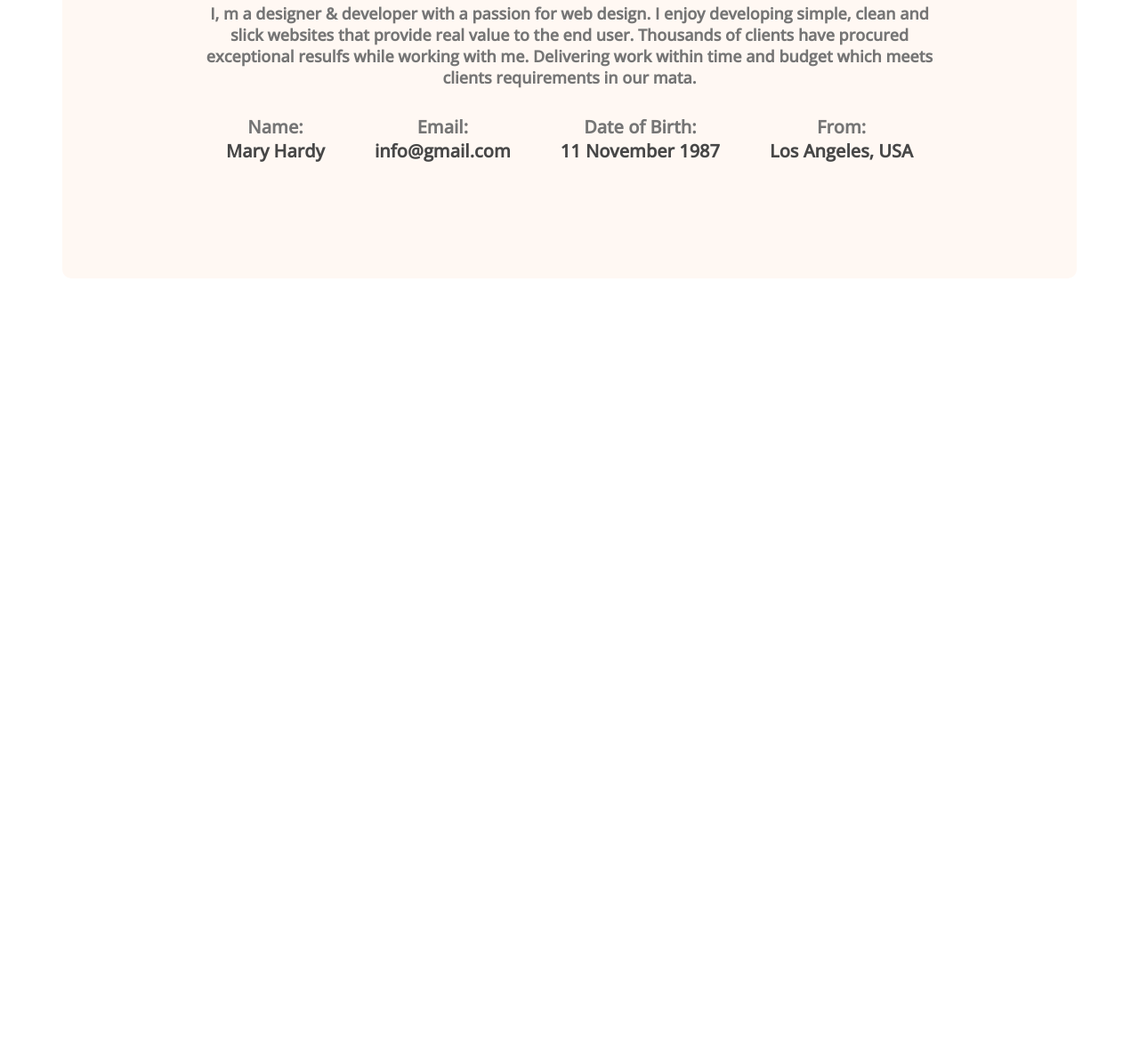
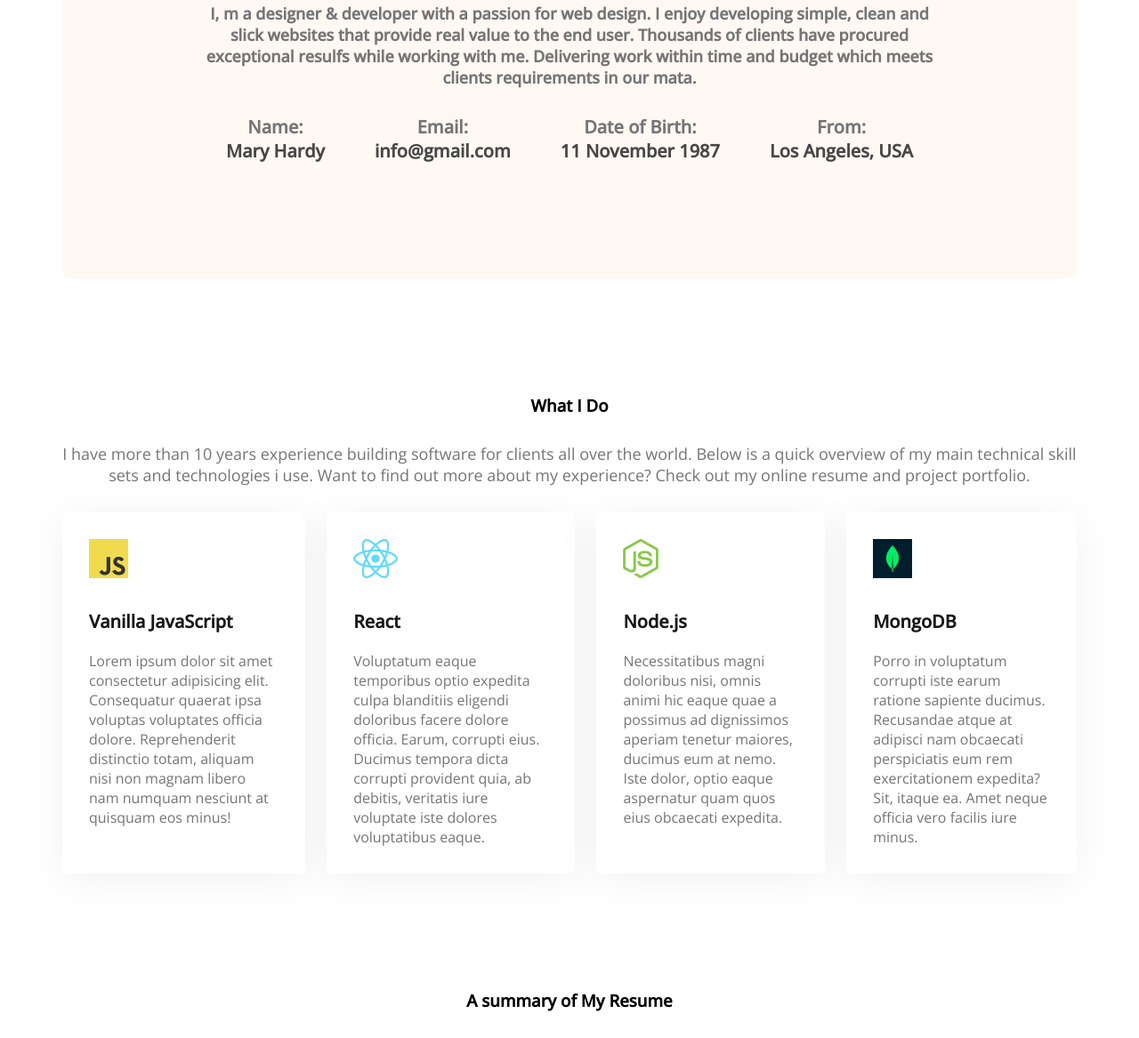
Before and after one commit to Al-Amin5657/my-developer-portfolio, a plain HTML site: page index.html in a window 1280 px wide. Shown: the part 1183-2350 px from the top of the page at 89% size. Before the commit the page ends 1496 px from the top, so only its background shows below. Drawn offline with nearby package versions, Linux system fonts and the light colour scheme.

Commit message:
added skill

```diff
--- a/index.html
+++ b/index.html
@@ -67,6 +67,51 @@
                 </div>
             </div>
         </section>
+        <!-- section what i do -->
+        <section class="what-i-do">
+            <h3 class="section-title">What I Do</h3>
+            <p class="experience">I have more than 10 years experience building software for clients all over the world.
+                Below is a quick
+                overview of my main technical skill sets and technologies i use. Want to find out more about my
+                experience? Check out my online resume and project portfolio.</p>
+            <div class="skills-container">
+                <div class="skill">
+                    <img src="images/icons/js.png" alt="">
+                    <h3 class="skill-title">Vanilla JavaScript</h3>
+                    <p class="skill-description">Lorem ipsum dolor sit amet consectetur adipisicing elit. Consequatur
+                        quaerat ipsa voluptas voluptates officia dolore. Reprehenderit distinctio totam, aliquam nisi
+                        non magnam libero nam numquam nesciunt at quisquam eos minus!</p>
+                </div>
+                <div class="skill">
+                    <img src="images/icons/react.png" alt="">
+                    <h3 class="skill-title">React</h3>
+                    <p class="skill-description">Voluptatum eaque temporibus optio expedita culpa blanditiis eligendi
+                        doloribus facere dolore officia. Earum, corrupti eius. Ducimus tempora dicta corrupti provident
+                        quia, ab debitis, veritatis iure voluptate iste dolores voluptatibus eaque.</p>
+                </div>
+                <div class="skill">
+                    <img src="images/icons/nodejs.png" alt="">
+                    <h3 class="skill-title">Node.js</h3>
+                    <p class="skill-description">Necessitatibus magni doloribus nisi, omnis animi hic eaque quae a
+                        possimus ad dignissimos aperiam tenetur maiores, ducimus eum at nemo. Iste dolor, optio eaque
+                        aspernatur quam quos eius obcaecati expedita.</p>
+                </div>
+                <div class="skill">
+                    <img src="images/icons/mongo.png" alt="">
+                    <h3 class="skill-title">MongoDB</h3>
+                    <p class="skill-description">Porro in voluptatum corrupti iste earum ratione sapiente ducimus.
+                        Recusandae atque at adipisci nam obcaecati perspiciatis eum rem exercitationem expedita? Sit,
+                        itaque ea. Amet neque officia vero facilis iure minus.</p>
+                </div>
+            </div>
+        </section>
+        <!-- Resume Section -->
+        <section class="resume">
+            <h3 class="section-title">A summary of My Resume</h3>
+            <div class="resume-content">
+
+            </div>
+        </section>
     </main>
 </body>
 
--- a/styles/portfolio.css
+++ b/styles/portfolio.css
@@ -90,9 +90,13 @@ main {
     margin: 0 auto;
 }
 
+section {
+    margin-top: 130px;
+}
+
 /* about section styles*/
 .about {
-    margin-top: 130px;
+
     background: #FFF8F3;
     border-radius: 10px;
     padding: 130px 156px;
@@ -118,7 +122,7 @@ main {
 
 }
 
-.about-info {}
+
 
 .info-title {
     font-size: 20px;
@@ -130,3 +134,38 @@ main {
     color: #474747;
     font-weight: 700;
 }
+
+/* what i do styles */
+
+
+.experience {
+    color: #757575;
+    font-size: 18px;
+    margin-top: 30px;
+    text-align: center;
+    margin-bottom: 30px;
+}
+
+.skills-container {
+    display: flex;
+    gap: 24px
+}
+
+.skill-title {
+    font-weight: 700;
+    font-size: 20px;
+    color: #181818;
+    margin-top: 30px;
+}
+
+.skill-description {
+    color: #757575;
+    margin-top: 20px;
+}
+
+.skill {
+    background: #FFFFFF;
+    box-shadow: 0px 6px 50px rgba(0, 0, 0, 0.06);
+    border-radius: 5px;
+    padding: 30px;
+}
```
